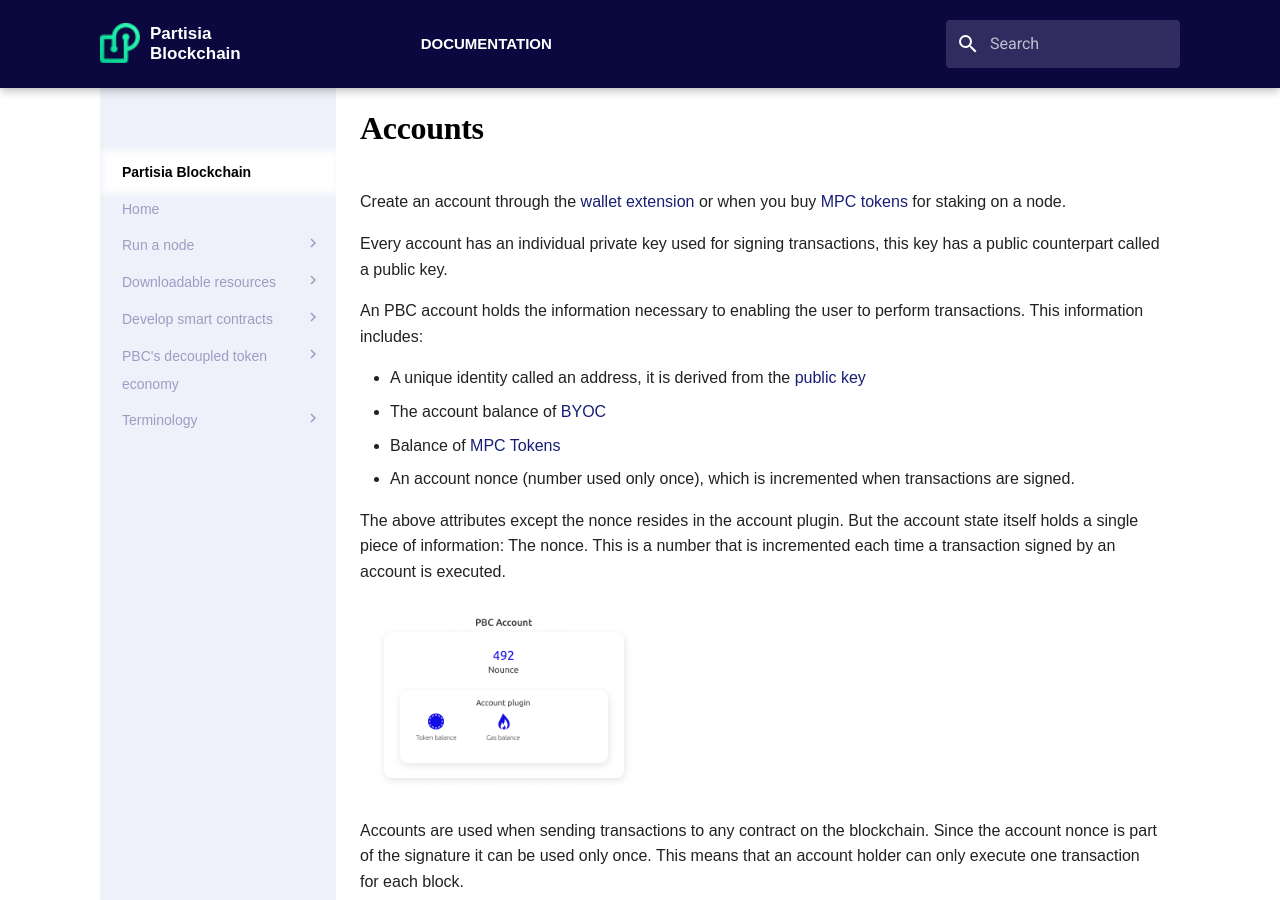
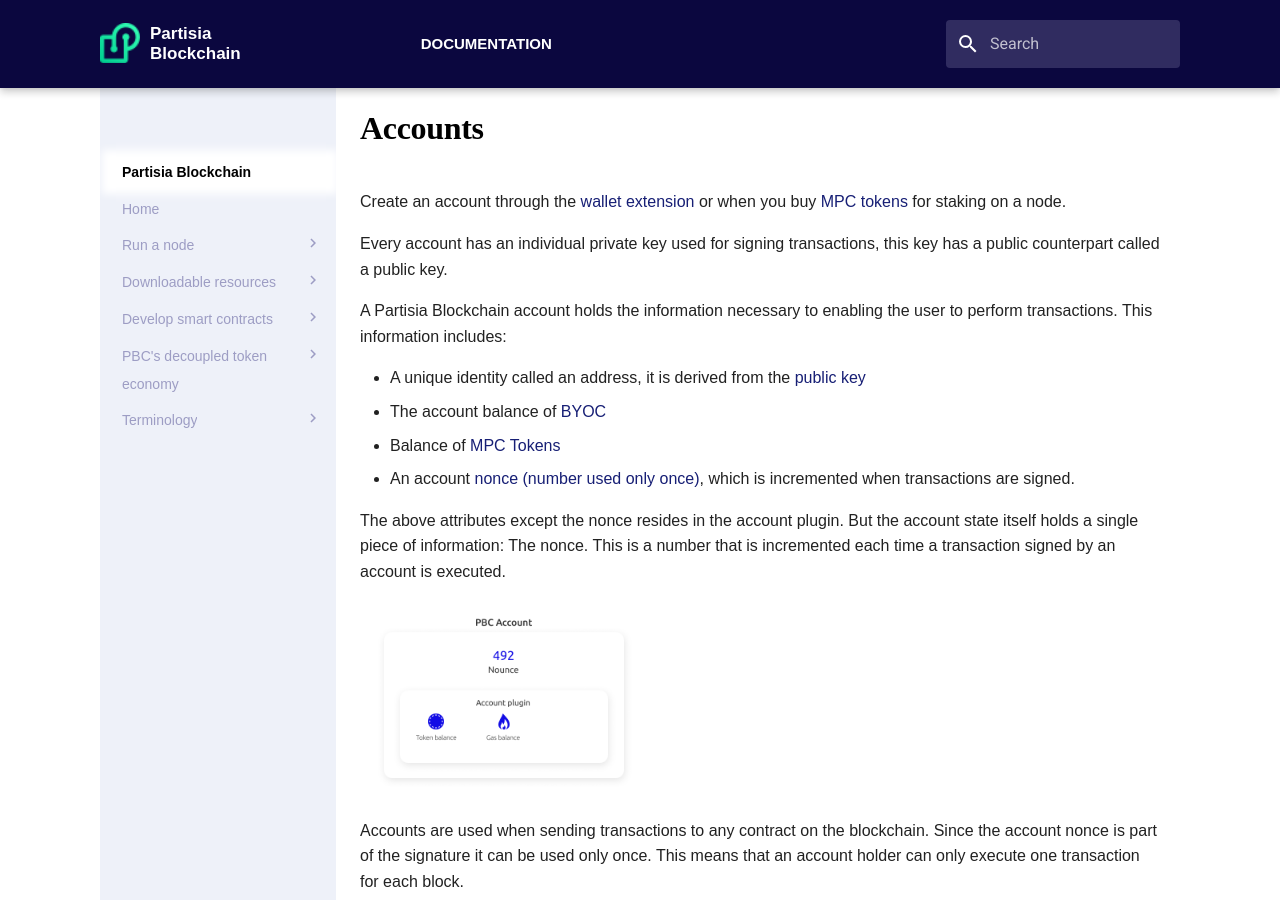
Before and after one commit to 0xSero/partisia-docs, an MkDocs documentation site: the page built from docs/accounts.md, in a window 1280 px wide and 900 px high. Built offline with MkDocs 1.6.1 and Material for MkDocs 9.7.7, drawn with Linux system fonts in a browser that asks for light colours; some web fonts are replaced; a script that is not in the unit is left out; some of the changed text lies outside the part shown.

```diff
--- a/docs/accounts.md
+++ b/docs/accounts.md
@@ -4,12 +4,12 @@ Create an account through the [wallet extension](https://chrome.google.com/webst
 
 Every account has an individual private key used for signing transactions, this key has a public counterpart called a public key.
 
-An PBC account holds the information necessary to enabling the user to perform transactions. This information includes:
+A Partisia Blockchain account holds the information necessary to enabling the user to perform transactions. This information includes:
 
  - A unique identity called an address, it is derived from the [public key](keys.md)
  - The account balance of [BYOC](byoc.md)
  - Balance of [MPC Tokens](mpc-tokens.md)
- - An account nonce (number used only once), which is incremented when transactions are signed.
+ - An account [nonce (number used only once)](dictionary.md#nonce), which is incremented when transactions are signed.
 
 The above attributes except the nonce resides in the account plugin. But the account state itself holds a single piece of information: The nonce. This is a number that is incremented each time a transaction signed by an account is executed.
 
```
Also changed, not shown: other parts of docs/accounts.md (+3 -0 lines), docs/byoc.md (+1 -1 lines), docs/dictionary.md (+1 -1 lines), docs/introduction.md (+2 -2 lines).
